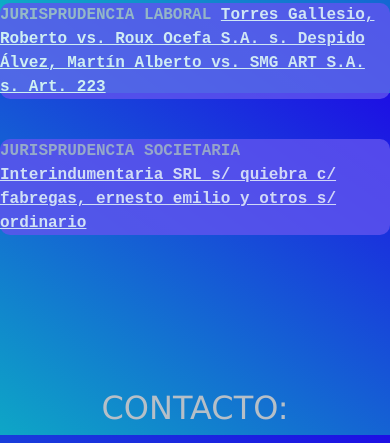
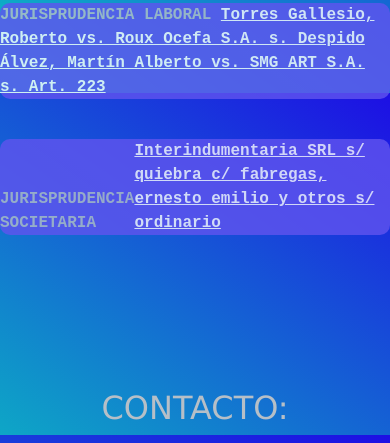
Before and after one commit to FranciscoMaro/GITHUB, a plain HTML site: page index.html in a window 390 px wide. Shown: the part 1257-1700 px from the top of the page. Drawn offline with nearby package versions, Linux system fonts and the light colour scheme.

Commit message:
cambio caja soc

```diff
--- a/main.css
+++ b/main.css
@@ -410,10 +410,10 @@
     }
 
   .caja-societaria {
-
+      display: flex;
       background-color:#6154ef;
-      justify-items: center;
-      align-items: center;
+      justify-items: start;
+      align-items:flex-end;
       border-radius: 10px;
 
       font-weight: bold;
```
